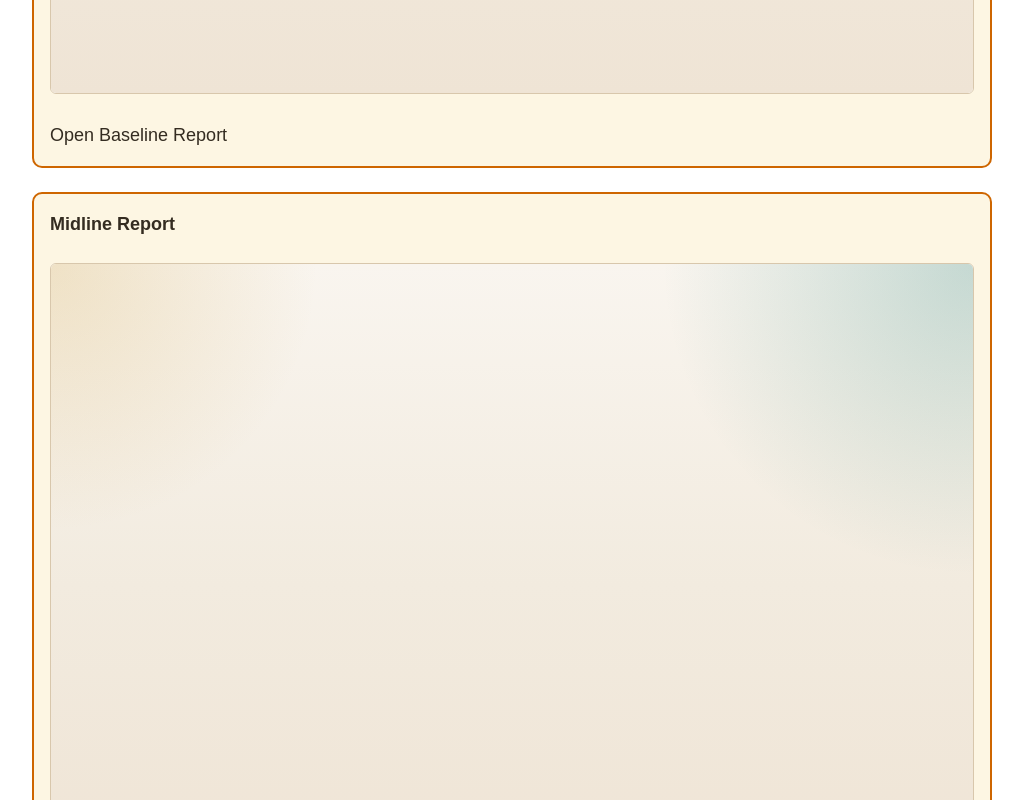
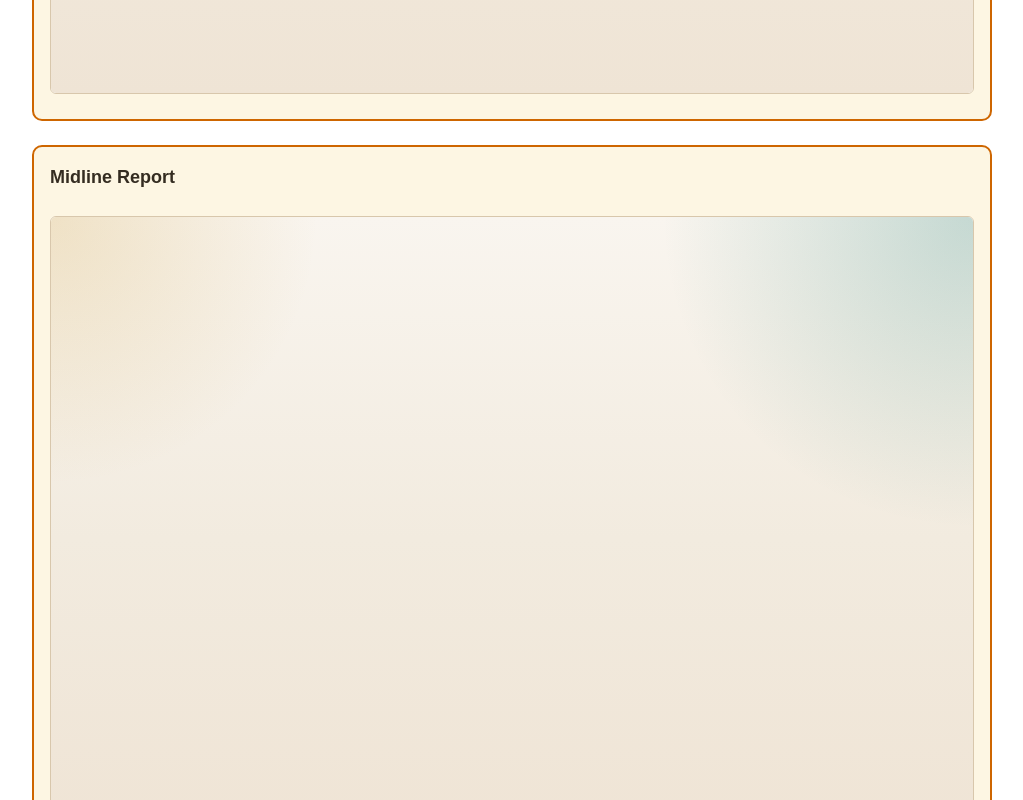
Before and after one commit to hannahgurlah/iboesprofile, a Next.js app: page /feeding in a window 1280 px wide. Shown: the part 1400-2200 px from the top of the page, without its empty margins (128-1151 px from the left). Built offline with nearby package versions, Linux system fonts and the light colour scheme.

Commit message:
feeding report

```diff
--- a/app/feeding/page.tsx
+++ b/app/feeding/page.tsx
@@ -61,11 +61,6 @@ export default function FeedingPage() {
                 title={report.title}
                 style={{ width: "100%", minHeight: "620px", border: "1px solid #d8c7ac", borderRadius: "6px", backgroundColor: "#fff" }}
               />
-              <p style={{ marginBottom: 0 }}>
-                <a href={report.href} target="_blank" rel="noopener noreferrer">
-                  Open {report.title}
-                </a>
-              </p>
             </article>
           ))}
         </div>
```
